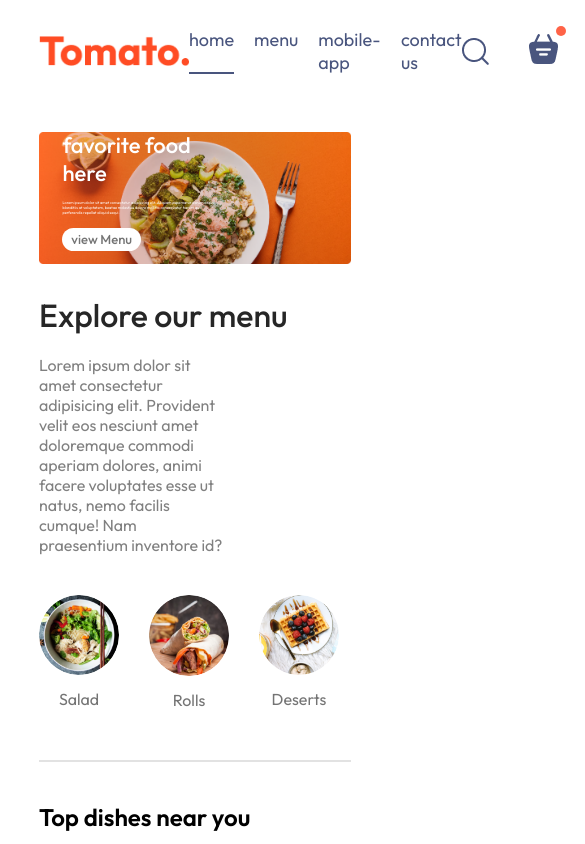
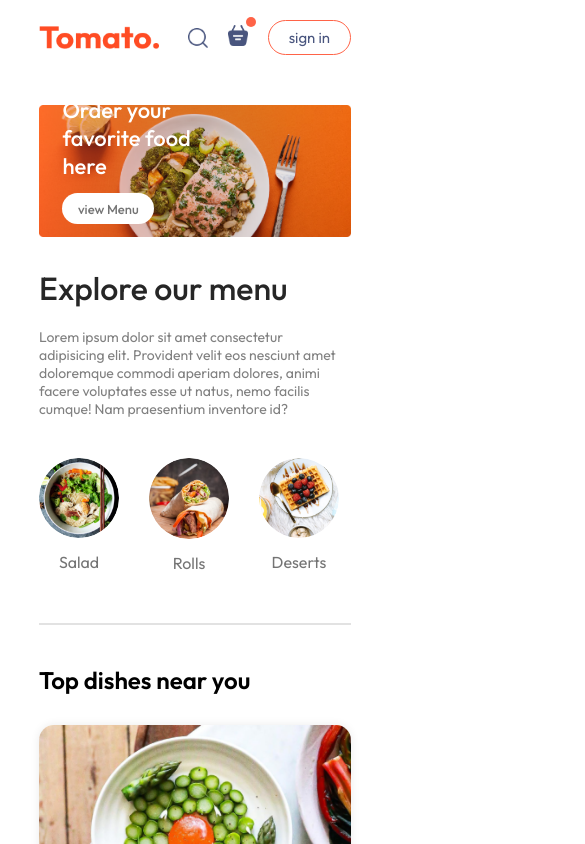
Before and after one commit to sarachafikidrissi/Foody-Website-Project, a React (Create React App) app in the folder foody/: page / in a window 390 px wide. Shown: the top 844 px of the page, 585 px wide, since content can reach past the window. Built offline with nearby package versions, Linux system fonts and the light colour scheme.

Commit message:
add responsivity to home page components

```diff
--- a/foody/src/Components/ExploreMenu/ExploreMenu.css
+++ b/foody/src/Components/ExploreMenu/ExploreMenu.css
@@ -49,3 +49,11 @@
     border: 4px solid tomato;
     padding: 2px;
 }
+
+@media (max-width: 1050px) {
+    .explore-menu-text {
+        max-width: 100%;
+        font-size: 14px;
+    }
+
+}
--- a/foody/src/Components/Footer/Footer.css
+++ b/foody/src/Components/Footer/Footer.css
@@ -49,3 +49,14 @@
     background-color: gray;
     border: none;
 }
+
+@media (max-width: 750px) {
+    .footer-content {
+        display: flex;
+        flex-direction: column;
+        gap: 35px;
+    }
+    .footer-copyright {
+        text-align: center;
+    }
+}
--- a/foody/src/Components/Header/Header.css
+++ b/foody/src/Components/Header/Header.css
@@ -36,3 +36,20 @@
     font-size: max(1vw, 13px);
 
 }
+
+@media (max-width: 1050px) {
+    .header-contents {
+        max-width: 45%;
+    }
+}
+@media (max-width: 750px) {
+    .header-contents {
+        max-width: 56%;
+    }
+    .header-contents p {
+        display: none;
+    }
+    .header-contents button {
+        padding: 2vw 4vw;
+    }
+}
--- a/foody/src/Components/Navbar/Navbar.css
+++ b/foody/src/Components/Navbar/Navbar.css
@@ -55,3 +55,46 @@
     top: -8px;
     right: -8px;
 }
+
+@media (max-width: 1050px) {
+    .navbar .logo {
+        width: 140px;
+    }
+    .navbar-menu {
+        gap: 20px;
+        font-size: 17px;
+    }
+    .navbar-right {
+        gap: 30px;
+    }
+    .navbar-right img {
+        width: 22px;
+    }
+    .navbar-right button {
+        padding: 8px 25px;
+    }
+}
+@media (max-width: 900px) {
+    .navbar .logo {
+        width: 120px;
+    }
+    .navbar-menu {
+        gap: 15px;
+        font-size: 16px;
+    }
+    .navbar-right {
+        gap: 20px;
+    }
+    .navbar-right img {
+        width: 20px;
+    }
+    .navbar-right button {
+        padding: 7px 20px;
+        font-size: 15px;
+    }
+}
+@media (max-width: 750px) {
+    .navbar-menu {
+        display: none;
+    }
+}
--- a/foody/src/Components/Navbar/Navbar.js
+++ b/foody/src/Components/Navbar/Navbar.js
@@ -1,5 +1,6 @@
 import React, { useState } from 'react'
 import './Navbar.css'
+import { Link } from 'react-router-dom'
 import { assets } from '../../assets/assets'
 
 
@@ -10,10 +11,10 @@ function Navbar() {
     <div className='navbar'>
       <img src={assets.logo} alt="" className='logo' />
       <ul className="navbar-menu">
-        <li onClick={()=>setMenu("home")} className={menu==="home"?"active":""}>home</li>
-        <li onClick={()=>setMenu("menu")} className={menu==="menu"?"active":""}>menu</li>
-        <li onClick={()=>setMenu("mobile-app")} className={menu==="mobile-app"?"active":""}>mobile-app</li>
-        <li onClick={()=>setMenu("contact-us")} className={menu==="contact-us"?"active":""}>contact us</li>
+        <Link to='/' onClick={()=>setMenu("home")} className={menu==="home"?"active":""}>home</Link>
+        <a href='#explore-menu' onClick={()=>setMenu("menu")} className={menu==="menu"?"active":""}>menu</a>
+        <a href='#app-download' onClick={()=>setMenu("mobile-app")} className={menu==="mobile-app"?"active":""}>mobile-app</a>
+        <a href='#footer' onClick={()=>setMenu("contact-us")} className={menu==="contact-us"?"active":""}>contact us</a>
       </ul>
       <div className="navbar-right">
         <img src={assets.search_icon} alt="" />
--- a/foody/src/index.css
+++ b/foody/src/index.css
@@ -4,6 +4,7 @@
   padding: 0;
   box-sizing: border-box;
   font-family: "Outfit", sans-serif;
+  scroll-behavior: smooth;
 }
 body {
   min-height: 100vh;
```
